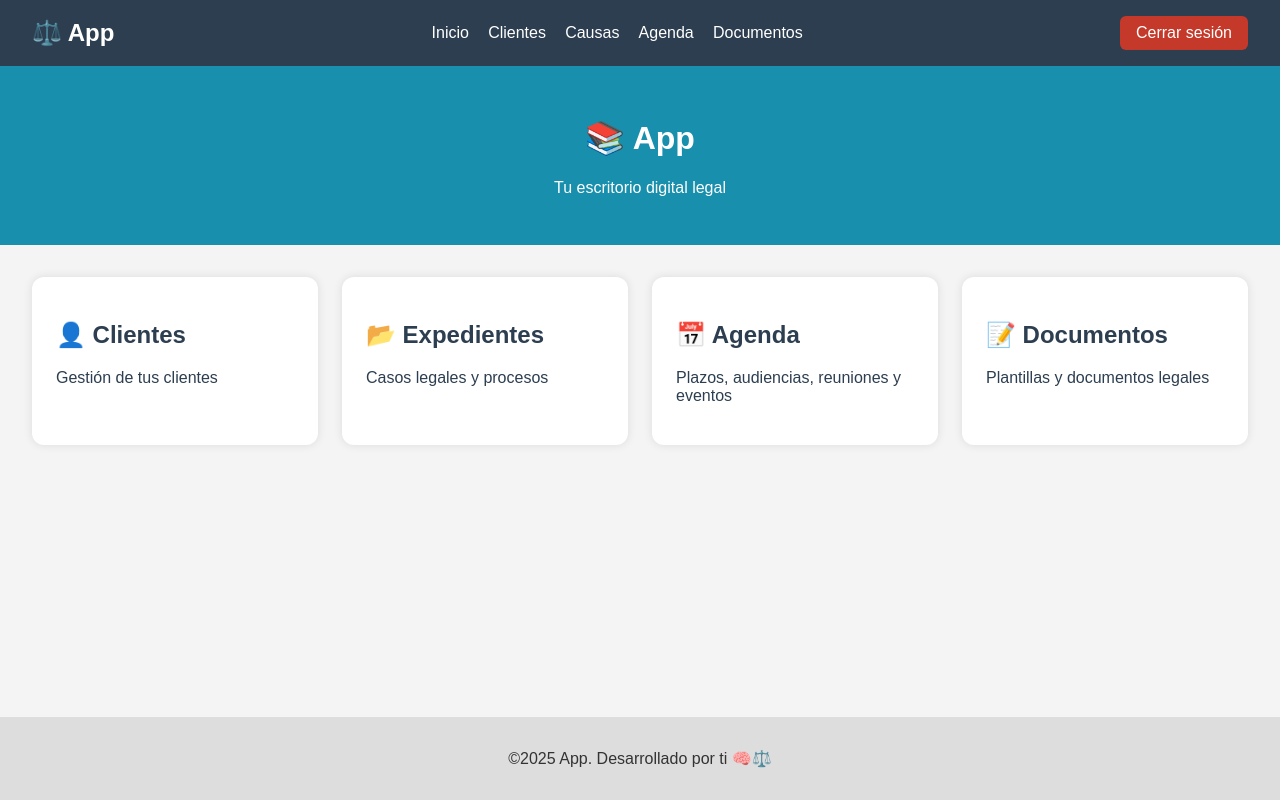
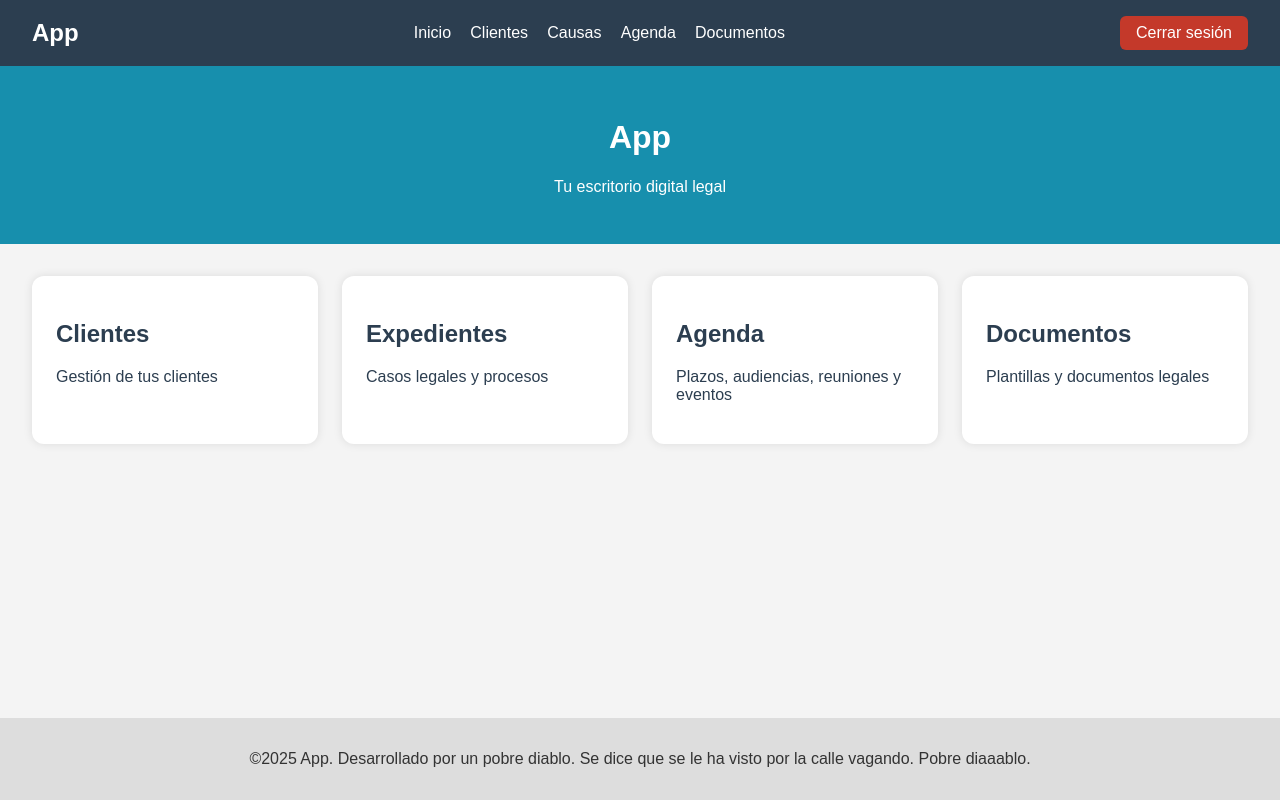
Before and after one commit to Yizaah/Modulo_2, a plain HTML site: page Proyecto/index.html in a window 1280 px wide. Drawn offline with Linux system fonts and the light colour scheme.

Commit message:
Modificacion proyecto

```diff
--- a/Proyecto/index.html
+++ b/Proyecto/index.html
@@ -10,7 +10,7 @@
 
 <body>
     <nav class=" navbar">
-    <div class="nav-logo">⚖️ App</div>
+    <div class="nav-logo"> App</div>
     <ul class="nav-links">
         <li><a href="index.html">Inicio</a></li>
         <li><a href="clientes.html">Clientes</a></li>
@@ -21,33 +21,33 @@
     <a href="login.html" class="logout-button">Cerrar sesión</a>
     </nav>
     <header>
-        <h1>📚 App</h1>
+        <h1> App</h1>
         <p>Tu escritorio digital legal</p>
     </header>
 
     <main>
         <section class="grid">
             <a href="clientes.html" class="card">
-                <h2>👤 Clientes</h2>
+                <h2> Clientes</h2>
                 <p>Gestión de tus clientes</p>
             </a>
             <a href="causas.html" class="card">
-                <h2>📂 Expedientes</h2>
+                <h2> Expedientes</h2>
                 <p>Casos legales y procesos</p>
             </a>
             <a href="agenda/agenda.html" class="card">
-                <h2>📅 Agenda</h2>
+                <h2> Agenda</h2>
                 <p>Plazos, audiencias, reuniones y eventos</p>
             </a>
             <a href="documentos/documentos.html" class="card">
-                <h2>📝 Documentos</h2>
+                <h2>Documentos</h2>
                 <p>Plantillas y documentos legales</p>
             </a>
         </section>
     </main>
 
     <footer>
-        <p>&copy;2025 App. Desarrollado por ti 🧠⚖️</p>
+        <p>&copy;2025 App. Desarrollado por un pobre diablo. Se dice que se le ha visto por la calle vagando. Pobre diaaablo.</p>
     </footer>
     </body>
 
```
Also changed, not shown: Proyecto/causas.html (+3 -3 lines), Proyecto/clientes.html (+3 -3 lines), Proyecto/clientes_nuevocliente.html (+1 -1 lines), Proyecto/login.html (+2 -2 lines).
